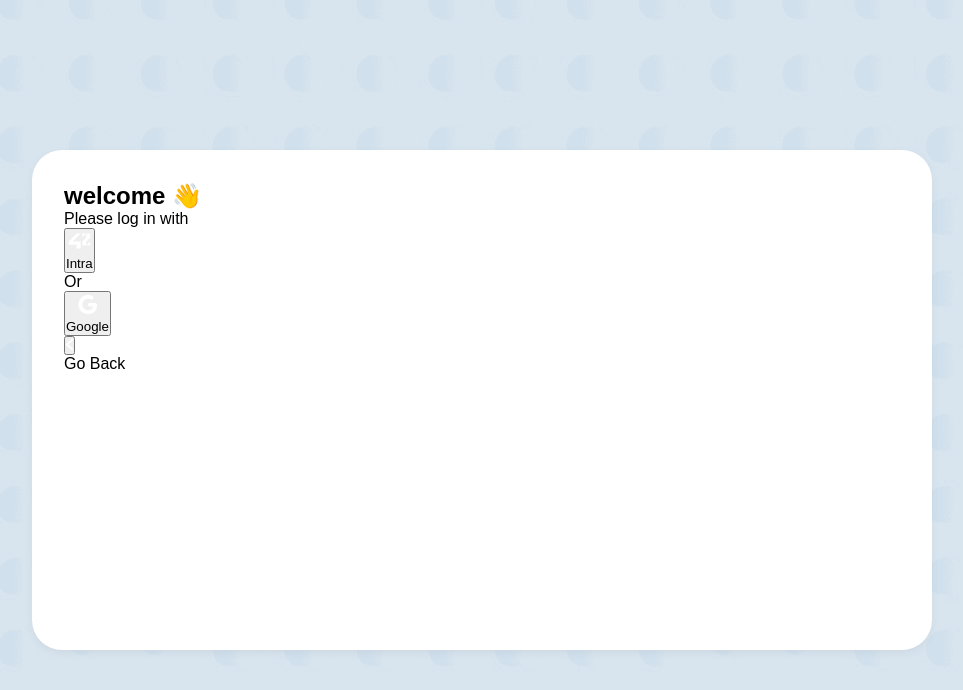
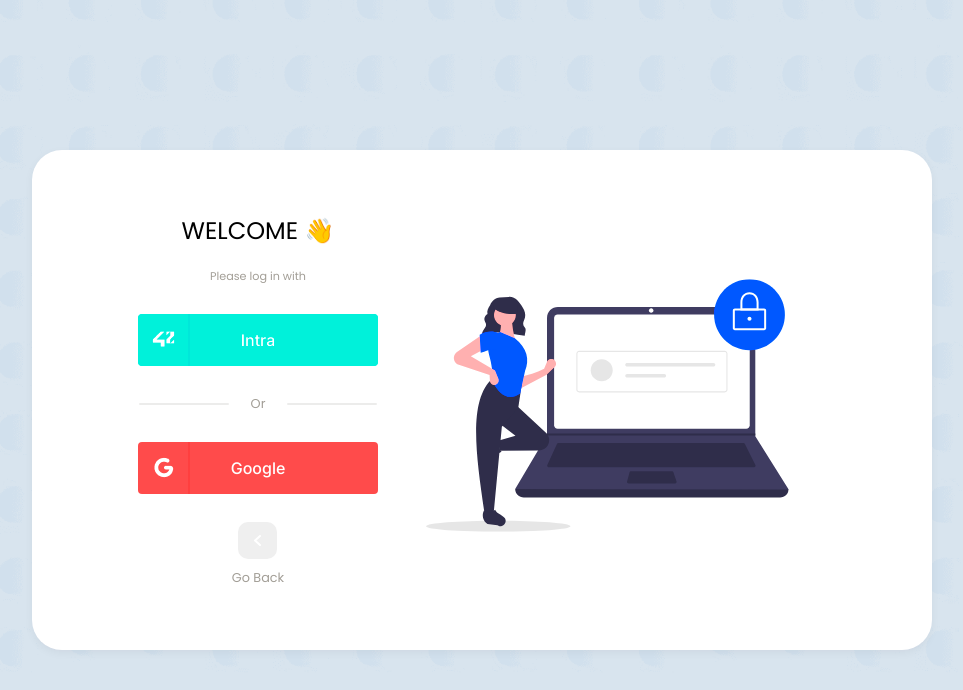
Before and after one commit to Elmostafa01/PingPong, a React (Vite) app: page /authentication in a window 1280 px wide. Shown: the top 690 px of the page, without its empty margins (158-1121 px from the left). Built offline with nearby package versions, Linux system fonts and the light colour scheme; a web font is replaced by a local one.

Commit message:
styling authenticationPage Layout is done

```diff
--- a/src/pages/Authentication.tsx
+++ b/src/pages/Authentication.tsx
@@ -3,13 +3,23 @@ import Intra from '../components/Intra'
 import Google from '../components/Google'
 import arrowLeft from '../images/arrow-left.svg'
 import hero from '../images/SVG-HERO.svg'
+import { useNavigate } from 'react-router-dom';
 
 const Authentication: React.FC = () => {
+  const history = useNavigate();
+
+  const goBack = () => {
+    history('/');
+  }
+
   return (
     <div className='Authentincation-page'>
-      <div className="authentication">
+      <div className="auth-component">
+        <div className="auth-providers">
+          <div className="text">
             <h2>welcome 👋</h2>
             <p>Please log in with</p>
+          </div>
           <Intra />
           <div className="line-seperated">
             <span></span>
@@ -18,14 +28,15 @@ const Authentication: React.FC = () => {
           </div>
           <Google />
           <div className="goback">
-          <button className='back'>
+            <button onClick={goBack} className='back'>
               <img src={arrowLeft} />
             </button>
             <p>Go Back</p>
           </div>
         </div>
         <div className="hero-img">
-        {/*<img src={hero} height={400} />*/}
+          <img src={hero} height={400} />
+        </div>
       </div>
     </div>
   )
--- a/src/styles/_authentication.scss
+++ b/src/styles/_authentication.scss
@@ -12,7 +12,11 @@
     @include flexo();
 
 
-    .authentication {
+    .auth-component {
+        display: flex;
+        align-items: center;
+        justify-content: center;
+        gap: 3rem;
         width: 100%;
         max-width: 900px;
         min-width: 370px;
@@ -21,5 +25,158 @@
         border-radius: 30px;
         box-shadow: 0 3px  10px #0000000c;
         padding: 2rem;
+
+        .auth-providers {
+            flex-direction: column;
+            @include flexo();
+            gap: 1.8rem;
+            //margin-inline: auto;
+
+            .text {
+                @include flexo();
+                flex-direction: column;
+                gap: 20px;
+
+                h2 {
+                    font-family: 'Poppins', sans-serif;
+                    text-transform: uppercase;
+                    font-weight: 100;
+                    font-size: 1.5em;
+                    text-align: center;
+                }
+
+                p {
+                    font-family: 'Poppins', sans-serif;
+                    color: #A19E99;
+                    font-weight: 100;
+                    font-size:0.7em;
+                    text-align: center;
+                }
+            }
+
+            .Intra-comp {
+
+                button {
+                    position: relative;
+                    display: flex;
+                    max-width: 200px;
+                    align-items: center;
+                    justify-content: center;
+                    padding: 1rem 120px;
+                    border-radius: 4px;
+                    outline: 0;
+                    border: 0;
+                    background: #16DBCC;
+                    color: #fff;
+                    font-family: 'Inter', sans-serif;
+                    font-size: 1em;
+                    cursor: pointer;
+
+                    span {
+                        position: absolute;
+                        left: 50px;
+                        width: 2px;
+                        height: 100%;
+                        background: #0dcdc78c;
+                    }
+
+                    img {
+                        position: absolute;
+                        left: 14px;
+                    }
+                }
+            }
+
+            .line-seperated {
+                display: flex;
+                align-items: center;
+                justify-content: space-around;
+
+                p {
+                    color: #A19E99;
+                    font-family: 'Poppins', sans-serif;
+                    font-size: 0.8em;
+                    padding: 0 22px;
+                }
+
+                span {
+                    height: 2px;
+                    width: 90px;
+                    background: #ECECEB;
+                    border-radius: 20px;
+                }
+            }
+
+            .Google-comp {
+                button {
+                    position: relative;
+                    display: flex;
+                    max-width: 200px;
+                    align-items: center;
+                    justify-content: center;
+                    padding: 1rem 120px;
+                    border-radius: 4px;
+                    outline: 0;
+                    border: 0;
+                    background: #FF5C5C;
+                    color: #fff;
+                    font-family: 'Inter', sans-serif;
+                    font-size: 1em;
+                    cursor: pointer;
+
+                    span {
+                        position: absolute;
+                        left: 50px;
+                        width: 2px;
+                        height: 100%;
+                        background: #F05050;
+                    }
+
+                    img {
+                        position: absolute;
+                        left: 14px;
+                    }
+                }
+            }
+
+            .goback {
+                display: flex;
+                align-items: center;
+                flex-direction: column;
+                gap: 10px;
+                .back {
+                    @include flexo();
+                    padding: 0.8rem 1rem;
+                    outline: 0;
+                    border: 0;
+                    border-radius: 10px;
+                    cursor: pointer;
+                }
+
+                p {
+                    font-family: 'Poppins', sans-serif;
+                    color: #A19E99;
+                    font-size: 0.8em;
+                }
+            }
+
+        }
+
+        .hero-img {
+            img {
+                width: 400px;
+                pointer-events: none;
+            }
+        }
     }
 }
+
+@media (max-width: 800px) {
+    .Authentincation-page {
+        .auth-component {
+            .hero-img {
+                display: none;
+            }
+        }
+    }
+}
```
Lines whose indentation alone changed are shown as unchanged.
